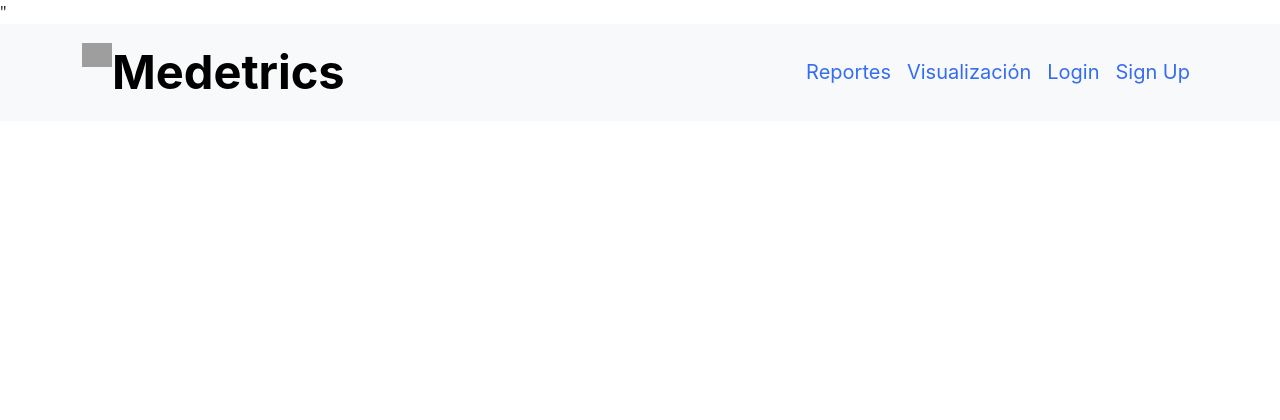
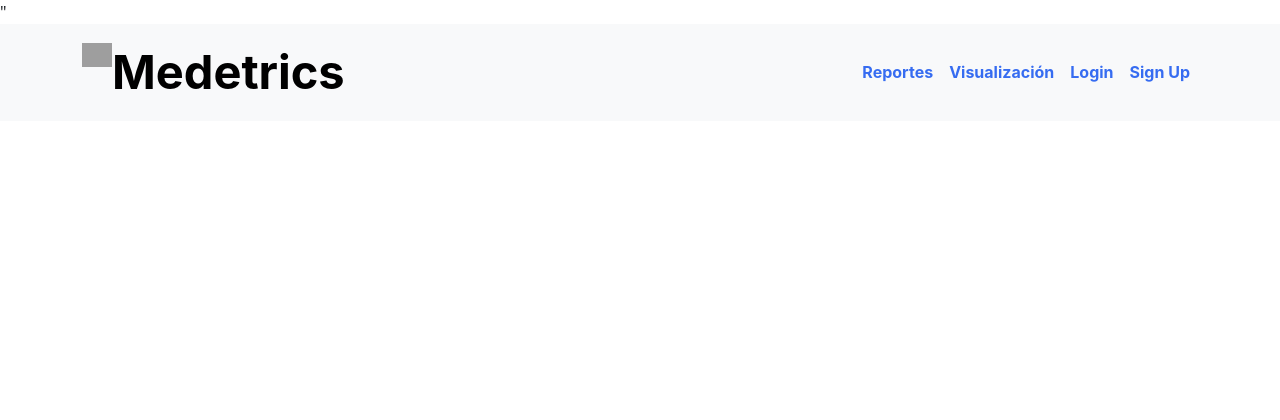
Before and after one commit to jovillarrealm/Medetrics, a Django app: page /reportes/ in a window 1280 px wide. Shown: the top 420 px of the page. Run offline with Django 4.2, Linux system fonts and the light colour scheme; grey boxes are pictures that could not be loaded.

Commit message:
navbar cambios

```diff
--- a/Medetrics/Medetrics/templates/base.html
+++ b/Medetrics/Medetrics/templates/base.html
@@ -46,14 +46,13 @@
             </button>
             <div class="collapse navbar-collapse" id="navbarNavAltMarkup">
                 <div class="navbar-nav ms-auto">
-                    <a class="nav-link" href="{% url 'reportes' %}"
-                        style="color: #366CF1; font-family: 'Inter', sans-serif; font-size: 20px;">Reportes</a>
-                    <a class="nav-link" href="{% url 'visualizacion' %}"
-                        style="color: #366CF1; font-family: 'Inter', sans-serif; font-size: 20px;">Visualización</a>
-                    <a class="nav-link" href="#"
-                        style="color: #366CF1; font-family: 'Inter', sans-serif; font-size: 20px;">Login</a>
-                    <a class="nav-link" href="#"
-                        style="color: #366CF1; font-family: 'Inter', sans-serif; font-size: 20px;">Sign Up</a>
+                    <div class="navbar-nav ms-auto">
+                        <a class="nav-link" href="#" style="color: #366CF1; font-family: 'Inter', sans-serif; font-size: 16px; font-weight: bold;">Reportes</a>
+                        <a class="nav-link" href="{% url 'visualizacion' %}" style="color: #366CF1; font-family: 'Inter', sans-serif; font-size: 16px; font-weight: bold;">Visualización</a>
+                        <a class="nav-link" href="#" style="color: #366CF1; font-family: 'Inter', sans-serif; font-size: 16px; font-weight: bold;">Login</a>
+                        <a class="nav-link" href="#" style="color: #366CF1; font-family: 'Inter', sans-serif; font-size: 16px; font-weight: bold;">Sign Up</a>
+                    </div>
+
                 </div>
             </div>
         </div>
```
